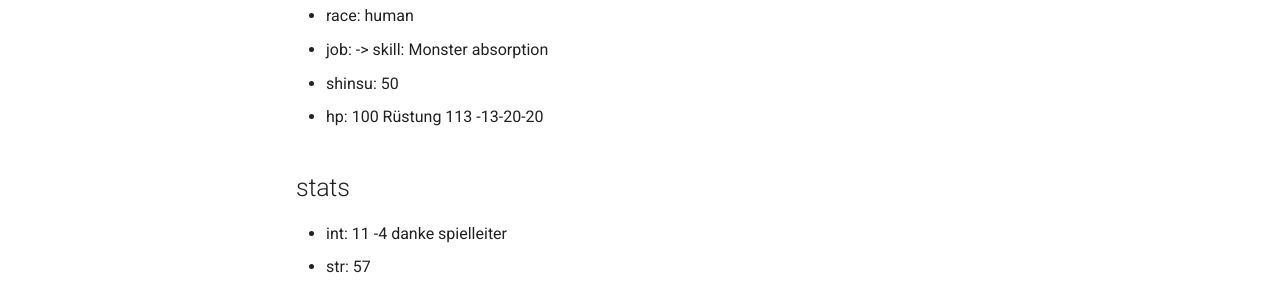
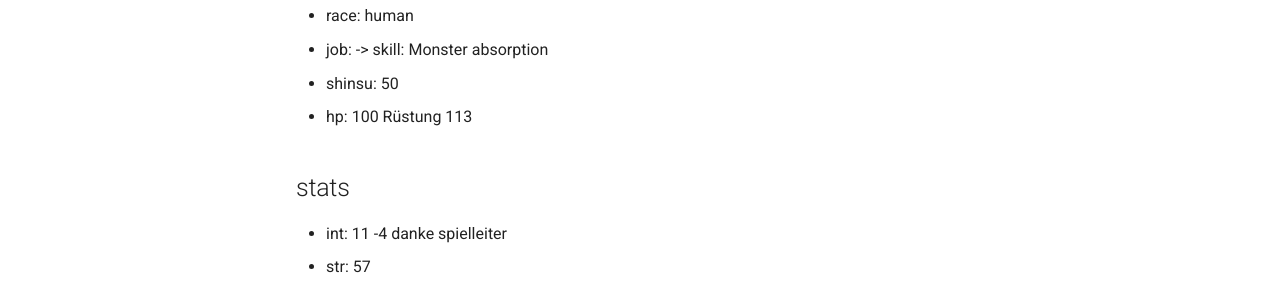
Before and after one commit to mkdocs-pnp/avalon, an MkDocs documentation site: the page built from docs/character/rakas.md, in a window 1280 px wide and 900 px high. Shown: the part 411-703 px from the top of the window. Built offline with MkDocs 1.6.1 and Material for MkDocs 9.7.7, drawn with Linux system fonts in a browser that asks for light colours.

Commit message:
Update rakas.md
Rüstung op

```diff
--- a/docs/character/rakas.md
+++ b/docs/character/rakas.md
@@ -12,7 +12,7 @@ Aus Zargonien
 + job: -> skill: Monster absorption
 + shinsu: 50
 + hp: 100 Rüstung 113
--13-20-20
+
 
 ## stats
 
```
